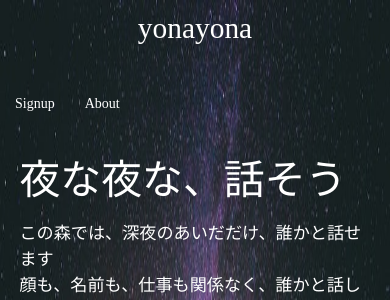
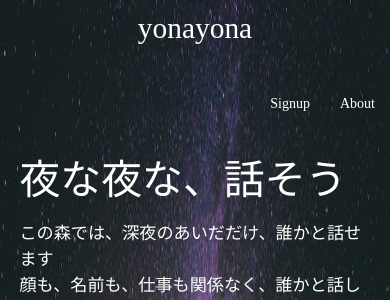
Before and after one commit to banatie/yonayona, a Django app: page / in a window 390 px wide. Shown: the top 300 px of the page. Run offline with Django 3.2, Linux system fonts and the light colour scheme; some web fonts are replaced.

Commit message:
move navbar to right for responsive

```diff
--- a/communicate/templates/communicate/about.html
+++ b/communicate/templates/communicate/about.html
@@ -45,7 +45,7 @@
           <div class="row">
             <nav class="transparent z-depth-0">
               <div class="nav-wrapper">
-                <ul id="nav-mobile" class="center">
+                <ul id="nav-mobile" class="right">
                   <li><a href="{% url 'communicate:signup' %}">Signup</a></li>
                   <li><a href="{% url 'communicate:about' %}">About</a></li>
                 </ul>
--- a/communicate/templates/communicate/index.html
+++ b/communicate/templates/communicate/index.html
@@ -52,7 +52,7 @@
             <div class="row">
               <nav class="transparent z-depth-0">
                 <div class="nav-wrapper">
-                  <ul id="nav-mobile" class="center">
+                  <ul id="nav-mobile" class="right">
                     <li><a href="{% url 'communicate:signup' %}">Signup</a></li>
                     <li><a href="{% url 'communicate:about' %}">About</a></li>
                   </ul>
--- a/communicate/templates/communicate/signup.html
+++ b/communicate/templates/communicate/signup.html
@@ -45,7 +45,7 @@
             <div class="row">
               <nav class="transparent z-depth-0">
                 <div class="nav-wrapper">
-                  <ul id="nav-mobile" class="center">
+                  <ul id="nav-mobile" class="right">
                     <li><a href="{% url 'communicate:signup' %}">Signup</a></li>
                     <li><a href="{% url 'communicate:about' %}">About</a></li>
                   </ul>
```
